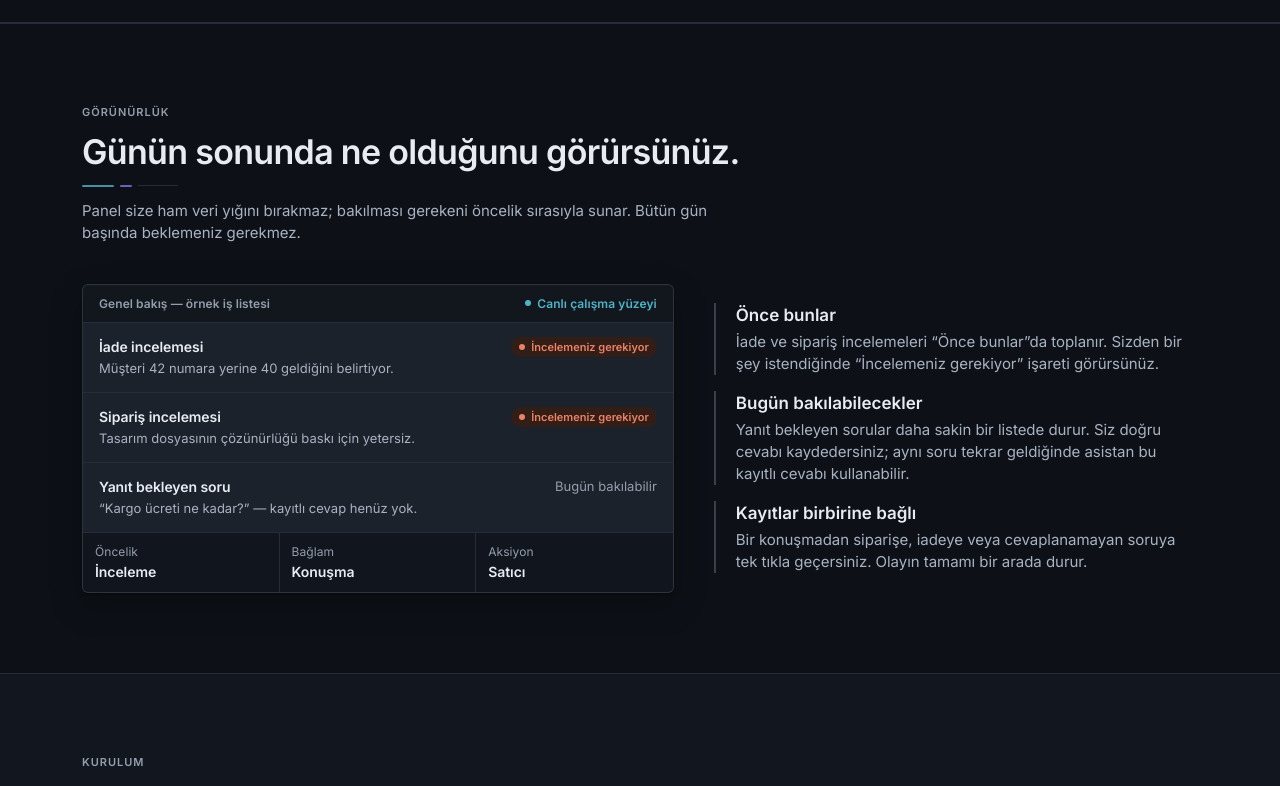
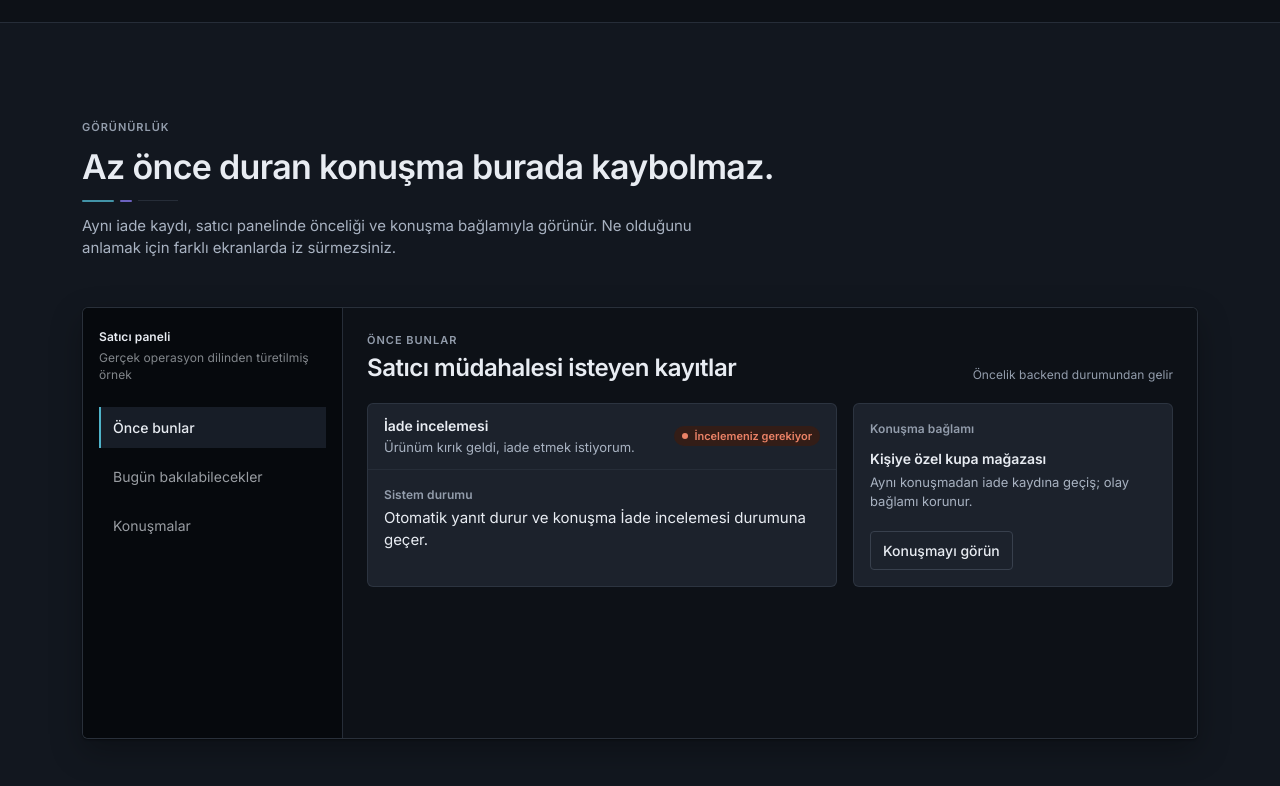
Before and after one commit to keremm44/whatsapp-assistant, a Next.js app in the folder frontend/: page / in a window 1280 px wide. Shown: the part 3720-4506 px from the top of the page. Built offline with nearby package versions, Linux system fonts and the light colour scheme; no server answers.

Commit message:
frontend: connect seller panel proof to the same return story

```diff
--- a/frontend/src/components/marketing/panel-section.tsx
+++ b/frontend/src/components/marketing/panel-section.tsx
@@ -1,134 +1,115 @@
 import * as React from "react";
 
+import { MARKETING_STORY } from "@/components/marketing/marketing-story";
 import { MarketingReveal } from "@/components/marketing/marketing-motion";
 import { MarketingSectionHeading } from "@/components/marketing/section-heading";
 import { StatusChip } from "@/components/shared/status-chip";
 
 /**
- * Panel — the section that answers "çalışırken ne göreceğim ve benden ne
- * isteyecek?" It renders an Instrument-language rendition of the real
- * dashboard mental model (priority split + task types), derived from the
- * seller panel's task presentation — never a fabricated analytics
- * dashboard. Coral appears only where the backend genuinely means
- * seller review.
+ * Panel — the event shown in Difficult Cases now appears in the seller's
+ * operational view. No fabricated metrics: the proof is relationship and
+ * priority, not analytics.
  */
 export function PanelSection() {
   return (
-    <section id="panel" className="scroll-mt-20 border-y border-divider bg-sunken">
-      <div className="mx-auto w-full max-w-[1180px] px-4 py-16 md:px-6 md:py-20 lg:px-8">
+    <section id="panel" className="scroll-mt-20 bg-canvas">
+      <div className="mx-auto w-full max-w-[1180px] px-4 py-16 md:px-6 md:py-24 lg:px-8">
         <MarketingSectionHeading
           eyebrow="Görünürlük"
-          title="Günün sonunda ne olduğunu görürsünüz."
-          description="Panel size ham veri yığını bırakmaz; bakılması gerekeni öncelik sırasıyla sunar. Bütün gün başında beklemeniz gerekmez."
+          title="Az önce duran konuşma burada kaybolmaz."
+          description="Aynı iade kaydı, satıcı panelinde önceliği ve konuşma bağlamıyla görünür. Ne olduğunu anlamak için farklı ekranlarda iz sürmezsiniz."
         />
 
-        <div className="mt-10 grid gap-8 lg:grid-cols-[minmax(0,1.1fr)_minmax(0,0.9fr)] lg:gap-10">
-          <MarketingReveal>
-            <DashboardProof />
-          </MarketingReveal>
-          <div className="flex flex-col justify-center gap-4">
-            <PanelRow
-              title="Önce bunlar"
-              body="İade ve sipariş incelemeleri “Önce bunlar”da toplanır. Sizden bir şey istendiğinde “İncelemeniz gerekiyor” işareti görürsünüz."
-            />
-            <PanelRow
-              title="Bugün bakılabilecekler"
-              body="Yanıt bekleyen sorular daha sakin bir listede durur. Siz doğru cevabı kaydedersiniz; aynı soru tekrar geldiğinde asistan bu kayıtlı cevabı kullanabilir."
-            />
-            <PanelRow
-              title="Kayıtlar birbirine bağlı"
-              body="Bir konuşmadan siparişe, iadeye veya cevaplanamayan soruya tek tıkla geçersiniz. Olayın tamamı bir arada durur."
-            />
-          </div>
-        </div>
+        <MarketingReveal className="mt-12">
+          <SellerPanelProof />
+        </MarketingReveal>
       </div>
     </section>
   );
 }
 
-function DashboardProof() {
+function SellerPanelProof() {
   return (
-    <div className="overflow-hidden rounded-sheet border border-boundary/60 bg-raised shadow-surface transition-[border-color,transform] duration-200 hover:-translate-y-0.5 hover:border-primary/35">
-      <div className="flex items-center justify-between gap-3 border-b border-divider bg-chrome/45 px-4 py-2.5">
-        <p className="type-meta font-semibold text-muted-foreground">
-          Genel bakış — örnek iş listesi
-        </p>
-        <span className="inline-flex items-center gap-1.5 type-meta font-semibold text-primary">
-          <span aria-hidden="true" className="h-1.5 w-1.5 rounded-full bg-primary" />
-          Canlı çalışma yüzeyi
-        </span>
-      </div>
-      <div className="divide-y divide-divider">
-        <TaskRow
-          title="İade incelemesi"
-          summary="Müşteri 42 numara yerine 40 geldiğini belirtiyor."
-          attention
-        />
-        <TaskRow
-          title="Sipariş incelemesi"
-          summary="Tasarım dosyasının çözünürlüğü baskı için yetersiz."
-          attention
-        />
-        <TaskRow
-          title="Yanıt bekleyen soru"
-          summary="“Kargo ücreti ne kadar?” — kayıtlı cevap henüz yok."
-        />
-      </div>
-      <div className="grid grid-cols-3 border-t border-divider bg-recessed/70">
-        <ProofStat label="Öncelik" value="İnceleme" />
-        <ProofStat label="Bağlam" value="Konuşma" />
-        <ProofStat label="Aksiyon" value="Satıcı" />
+    <div className="overflow-hidden rounded-sheet border border-boundary/70 bg-chrome shadow-surface">
+      <div className="grid min-h-[430px] lg:grid-cols-[260px_minmax(0,1fr)]">
+        <aside className="border-b border-divider bg-chrome px-4 py-5 lg:border-b-0 lg:border-r">
+          <p className="type-meta font-semibold text-chrome-foreground">Satıcı paneli</p>
+          <p className="mt-1 type-meta text-chrome-foreground/55">
+            Gerçek operasyon dilinden türetilmiş örnek
+          </p>
+
+          <div className="mt-6 space-y-2">
+            <PanelNavItem label="Önce bunlar" active />
+            <PanelNavItem label="Bugün bakılabilecekler" />
+            <PanelNavItem label="Konuşmalar" />
+          </div>
+        </aside>
+
+        <div className="bg-sunken p-4 sm:p-6">
+          <div className="mb-5 flex flex-wrap items-end justify-between gap-4">
+            <div>
+              <p className="type-eyebrow text-muted-foreground">Önce bunlar</p>
+              <h3 className="mt-1 font-heading text-2xl font-semibold tracking-[-0.02em] text-foreground">
+                Satıcı müdahalesi isteyen kayıtlar
+              </h3>
+            </div>
+            <span className="type-meta text-muted-foreground">
+              Öncelik backend durumundan gelir
+            </span>
+          </div>
+
+          <div className="grid gap-4 xl:grid-cols-[minmax(0,1fr)_320px]">
+            <div className="overflow-hidden rounded-sheet border border-boundary/60 bg-raised">
+              <div className="flex flex-wrap items-center justify-between gap-3 border-b border-divider px-4 py-3">
+                <div>
+                  <p className="type-row-primary text-foreground">İade incelemesi</p>
+                  <p className="mt-0.5 type-row-secondary text-muted">
+                    {MARKETING_STORY.returnQuestion}
+                  </p>
+                </div>
+                <StatusChip tone="attention">İncelemeniz gerekiyor</StatusChip>
+              </div>
+
+              <div className="px-4 py-4">
+                <p className="type-meta font-semibold text-muted-foreground">Sistem durumu</p>
+                <p className="mt-1 type-body text-foreground">
+                  {MARKETING_STORY.returnSystemOutcome}
+                </p>
+              </div>
+            </div>
+
+            <div className="rounded-sheet border border-boundary/60 bg-raised p-4">
+              <p className="type-meta font-semibold text-muted-foreground">Konuşma bağlamı</p>
+              <p className="mt-3 type-row-primary text-foreground">
+                {MARKETING_STORY.storeLabel}
+              </p>
+              <p className="mt-1 type-row-secondary text-muted">
+                Aynı konuşmadan iade kaydına geçiş; olay bağlamı korunur.
+              </p>
+              <a
+                href="#dene"
+                className="mt-5 inline-flex rounded-control border border-boundary px-3 py-2 text-sm font-medium text-foreground transition-colors hover:border-primary/45 hover:bg-hover/30 focus-visible:outline-none focus-visible:ring-2 focus-visible:ring-primary"
+              >
+                Konuşmayı görün
+              </a>
+            </div>
+          </div>
+        </div>
       </div>
     </div>
   );
 }
 
-function ProofStat({ label, value }: { label: string; value: string }) {
+function PanelNavItem({ label, active = false }: { label: string; active?: boolean }) {
   return (
-    <div className="border-r border-divider px-3 py-2.5 last:border-r-0">
-      <p className="type-meta text-muted-foreground">{label}</p>
-      <p className="mt-0.5 type-row-primary text-foreground">{value}</p>
+    <div
+      className={
+        active
+          ? "border-l-2 border-primary bg-chrome-hover px-3 py-2.5 text-sm font-medium text-chrome-foreground"
+          : "border-l-2 border-transparent px-3 py-2.5 text-sm text-chrome-foreground/65"
+      }
+    >
+      {label}
     </div>
   );
 }
-
-function TaskRow({
-  title,
-  summary,
-  attention = false,
-}: {
-  title: string;
-  summary: string;
-  attention?: boolean;
-}) {
-  return (
-    <div className="flex items-start justify-between gap-4 px-4 py-3.5 transition-colors duration-150 hover:bg-hover/35">
-      <div className="min-w-0">
-        <p className="type-row-primary text-foreground">{title}</p>
-        <p className="mt-0.5 truncate type-row-secondary text-muted">
-          {summary}
-        </p>
-      </div>
-      {attention ? (
-        <StatusChip tone="attention" className="shrink-0">
-          İncelemeniz gerekiyor
-        </StatusChip>
-      ) : (
-        <span className="shrink-0 type-row-secondary text-muted-foreground">
-          Bugün bakılabilir
-        </span>
-      )}
-    </div>
-  );
-}
-
-function PanelRow({ title, body }: { title: string; body: string }) {
-  return (
-    <div className="border-l-2 border-boundary pl-4 sm:pl-5">
-      <h3 className="font-heading text-[17px] font-semibold leading-6 text-foreground">
-        {title}
-      </h3>
-      <p className="mt-1 type-body text-muted">{body}</p>
-    </div>
-  );
-}
```
